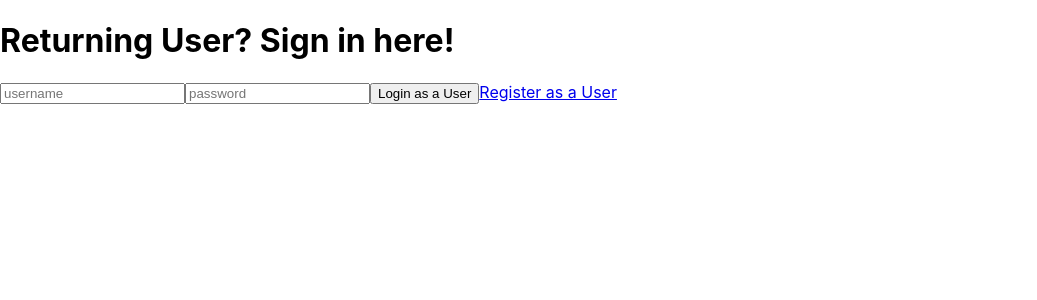
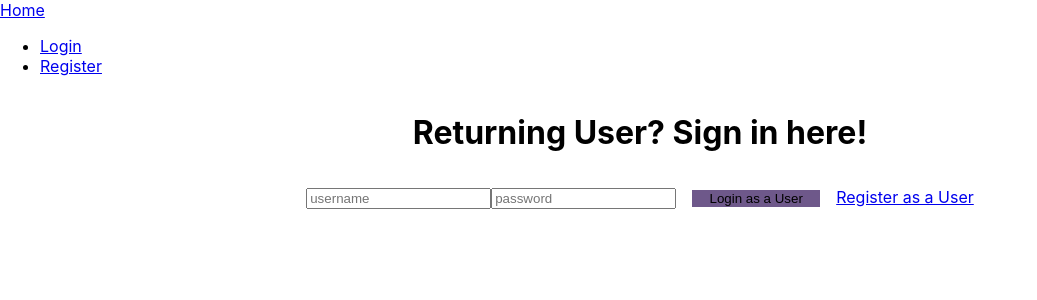
Before and after one commit to trysplit/frontend, a React (Create React App) app in the folder split/: page /Login in a window 1280 px wide. Shown: the top 300 px of the page, without its empty margins (0-1037 px from the left). Built offline with nearby package versions, Linux system fonts and the light colour scheme.

Commit message:
Added styling to the login and registration page.

```diff
--- a/split/package.json
+++ b/split/package.json
@@ -4,11 +4,14 @@
   "private": true,
   "dependencies": {
     "axios": "^0.19.0",
+    "bootstrap": "^4.3.1",
     "react": "^16.10.2",
     "react-dom": "^16.10.2",
     "react-router-dom": "^5.1.2",
     "react-scripts": "3.2.0",
     "reactstrap": "^8.1.1",
+    "redux": "^4.0.4",
+    "redux-thunk": "^2.3.0",
     "styled-components": "^4.4.0"
   },
   "scripts": {
--- a/split/src/App.js
+++ b/split/src/App.js
@@ -1,16 +1,18 @@
-import React, { useState } from 'react';
+import React from 'react';
 import { BrowserRouter as Router, Route } from 'react-router-dom';
 
 import Login from './components/Login';
 import Register from './components/Register';
 import PrivateRoute from './Routes/PrivateRoute';
 import Home from './components/Home';
-
+import Navigation from './components/Navigation';
 
 function App() {
   return (
     <Router className='App'>
+
       <div>
+        <Navigation />
         <Route exact path="/" component={Home}/>
         <Route path='/Login' component={Login} />
         <Route path='/Register' component={Register} />
--- a/split/src/components/Login.js
+++ b/split/src/components/Login.js
@@ -1,6 +1,7 @@
 import React, { useState } from 'react';
 import axiosWithAuth from '../utils/axiosWithAuth';
 import { Link } from 'react-router-dom';
+import styled from 'styled-components'
 
 const initialState = {
     username: '',
@@ -9,6 +10,28 @@ const initialState = {
 }
 
 const Login = (props) => {
+
+    const HomeCont = styled.div`
+       display: flex;
+       flex-direction: column;
+       justify-content: center;
+       align-items: center;
+       /* height: 100vh; */
+       img {
+           width:25rem;
+       }
+       p {
+        font-style: italic;
+        margin: 0;
+       }
+       button {
+           background: #6E588A;
+           border-style: none;
+           width: 8rem;
+           margin: 1rem;
+       }
+    `;
+
     const [login, setLogin] = useState(initialState)
 
     const handlChanges = e => {
@@ -29,6 +52,7 @@ const Login = (props) => {
     }
     return (
         <>
+            <HomeCont>
                 <h1>Returning User? Sign in here!</h1>
                   <form onSubmit={handleSubmit}>
                     <input
@@ -50,6 +74,8 @@ const Login = (props) => {
 
                      <Link to='/register' className='btn'>Register as a User</Link>
                     </form>
+            </HomeCont>
+
         </>
     );
 };
--- /dev/null
+++ b/split/src/components/Navigation.js
@@ -0,0 +1,24 @@
+import React from 'react';
+import { Navbar, NavbarBrand, Nav, NavItem, NavLink } from 'reactstrap';
+
+const Naviagtion = (props) => {
+
+
+  return (
+    <div>
+      <Navbar color="faded" light>
+        <NavbarBrand href="/" className="mr-auto">Home</NavbarBrand>
+          <Nav navbar>
+            <NavItem>
+              <NavLink href="/Login">Login</NavLink>
+            </NavItem>
+            <NavItem>
+              <NavLink href="/Register">Register</NavLink>
+            </NavItem>
+          </Nav>
+      </Navbar>
+    </div>
+  );
+}
+
+export default Naviagtion;
--- a/split/src/components/Register.js
+++ b/split/src/components/Register.js
@@ -1,5 +1,6 @@
 import React, { useState } from 'react';
 import axiosWithAuth from '../utils/axiosWithAuth';
+import styled from 'styled-components'
 
 const initialState = {
     firstname: '',
@@ -10,6 +11,28 @@ const initialState = {
 }
 
 const Register = (props) => {
+
+    const HomeCont = styled.div`
+       display: flex;
+       flex-direction: column;
+       justify-content: center;
+       align-items: center;
+       /* height: 100vh; */
+       img {
+           width:25rem;
+       }
+       p {
+        font-style: italic;
+        margin: 0;
+       }
+       button {
+           background: #6E588A;
+           border-style: none;
+           width: 8rem;
+           margin: 1rem;
+       }
+    `;
+
     const [register, setRegister] = useState(initialState)
 
     const handleChanges = e => {
@@ -31,6 +54,7 @@ const Register = (props) => {
 
     return (
         <>
+        <HomeCont>
             <h1>New user registration!</h1>
             <form onSubmit={handleSubmit}>
                 <input
@@ -74,6 +98,8 @@ const Register = (props) => {
                 />
             </form>
             <button>Register</button>
+        </HomeCont>
+
         </>
     )
 }
```
Also changed, not shown: 1 other file (tests, documents, lock files or other folders). Lines whose indentation alone changed are shown as unchanged.
